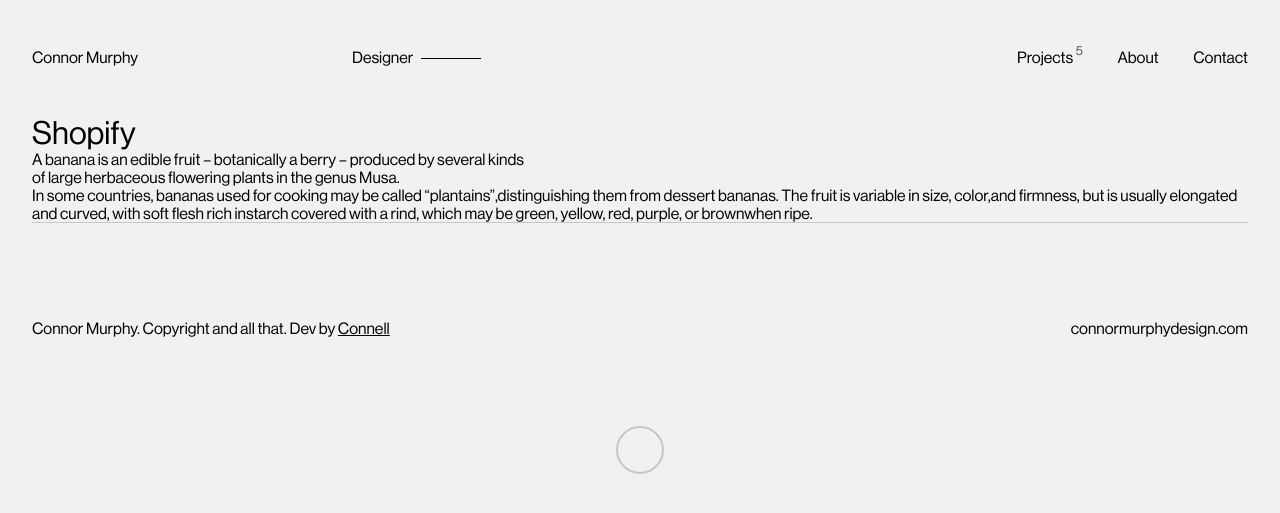
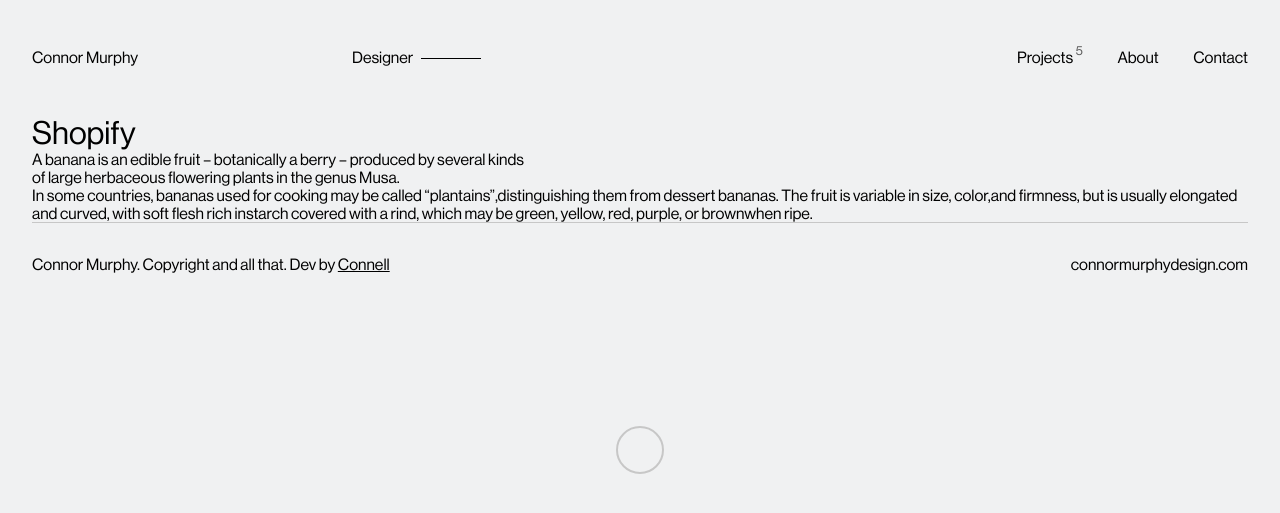
Before and after one commit to connormurphy/connormurphy.github.io, a Jekyll site: the page built from _projects/shopify.md, in a window 1280 px wide. Shown: the top 513 px of the page. Built offline with Jekyll 4.4.1, drawn with Linux system fonts in a browser that asks for light colours.

Commit message:
Fix section spacing

```diff
--- a/_includes/footer.html
+++ b/_includes/footer.html
@@ -1,4 +1,4 @@
-<div class="section slim footer flex between center" data-scroll-section>
+<div class="section slimmer footer flex between center" data-scroll-section>
   <p>{{ site.title }}. {{ site.data.content.footer.copyright | markdownify | remove: '<p>' | remove: '</p>' }} Dev by <a class="dark" href="https://connellmccarthy.com/?ref={{ site.url }}" target="_blank" rel="noopener nofollow">Connell</a></a></p>
   <p>{{ site.url }}</p>
 </div>
--- a/index.html
+++ b/index.html
@@ -3,7 +3,7 @@
 title: 'Home'
 ---
 <div class="section slimmer no-border" data-scroll-section>
-  <h2 class="xx-large">{{ site.data.content.homepage.headline | replace: '$br', '<br/>' }}</h2>
+  <h2 class="xx-large mb-1">{{ site.data.content.homepage.headline | replace: '$br', '<br/>' }}</h2>
 </div>
 
 <div class="section slim" data-scroll-section>
```
